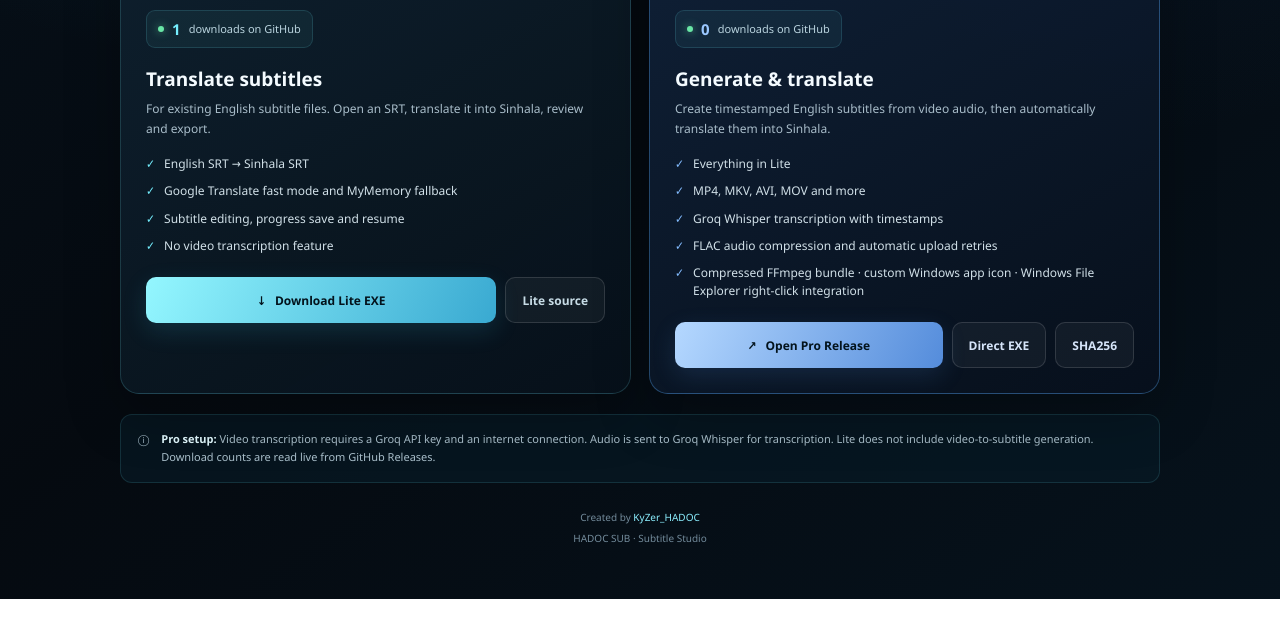
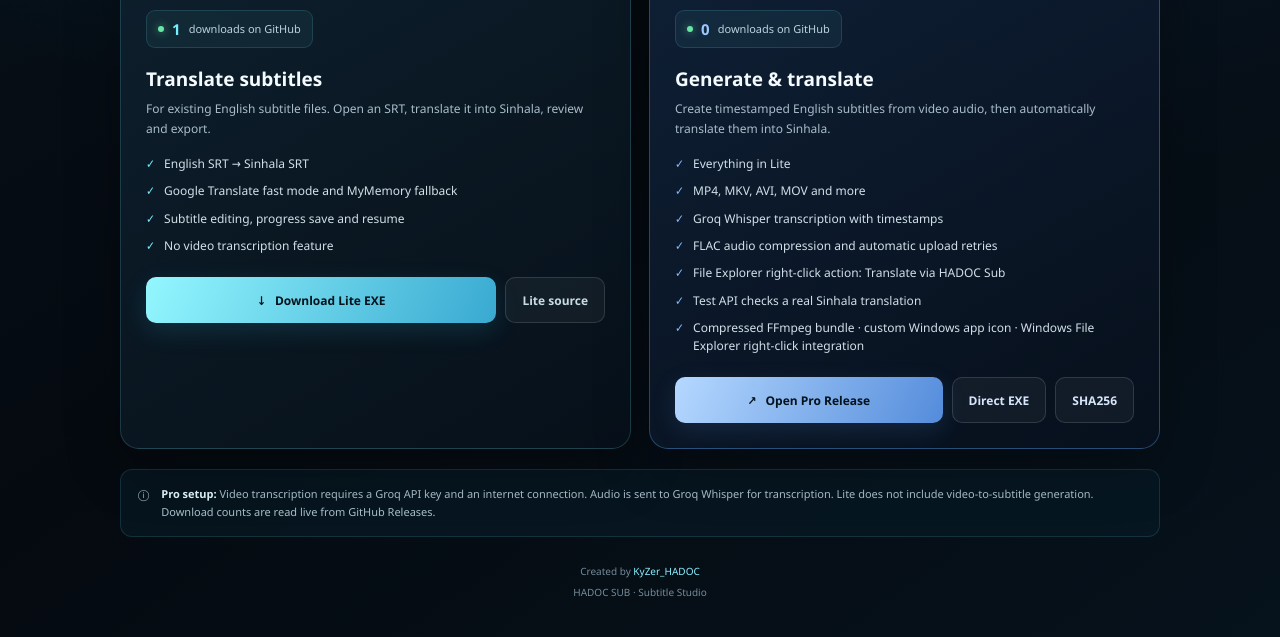
Before and after one commit to KyZer-HADOC/KyZer-HADOC-Web, a website: page HADOC-Sub.html in a window 1280 px wide. Shown: the part 671-1308 px from the top of the page. Before the commit the page ends 1270 px from the top, so only its background shows below. Drawn offline with Linux system fonts and the light colour scheme; no server answers.

Commit message:
Document v1.7.5 API test and Explorer integration

```diff
--- a/HADOC-Sub.html
+++ b/HADOC-Sub.html
@@ -126,6 +126,8 @@
           <li><span class="tick">✓</span><span>MP4, MKV, AVI, MOV and more</span></li>
           <li><span class="tick">✓</span><span>Groq Whisper transcription with timestamps</span></li>
           <li><span class="tick">✓</span><span>FLAC audio compression and automatic upload retries</span></li>
+          <li><span class="tick">✓</span><span>File Explorer right-click action: Translate via HADOC Sub</span></li>
+          <li><span class="tick">✓</span><span>Test API checks a real Sinhala translation</span></li>
           <li><span class="tick">✓</span><span>Compressed FFmpeg bundle · custom Windows app icon · Windows File Explorer right-click integration</span></li>
         </ul>
         <div class="actions">
```
